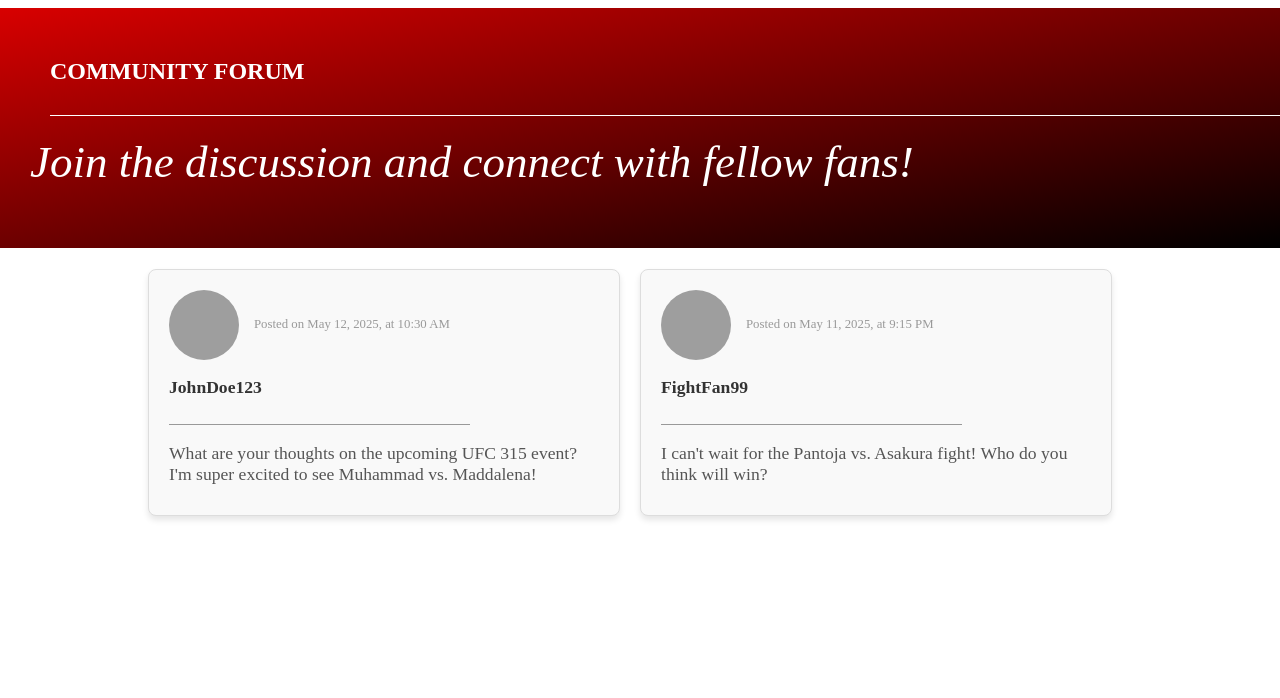
After one commit to Eskibal/KnockOut_Zone, a PHP site: page /forum.html in a window 1280 px wide; the page is wider, and only the part inside the window is pictured. The commit adds this page. Shown: the part 102-800 px from the top of that part. Run offline with PHP 8.4, Linux system fonts and the light colour scheme; grey boxes are pictures that could not be loaded.

Commit message:
created forum.html

```diff
--- /dev/null
+++ b/view/css/forum.css
@@ -0,0 +1,201 @@
+body {
+    font-family: 'Bahnschrift';
+    margin: 0;
+}
+
+header {
+    max-width: 100%;
+}
+
+nav {
+    position: fixed;
+    display: flex;
+    background: linear-gradient(to bottom right, #000000, #333333);
+    align-items: center;
+    justify-content: center;
+    padding: 10px 0;
+    width: 100%;
+}
+
+a {
+    text-decoration: none;
+}
+
+.logo-container {
+    display: block;
+    width: 90px;
+    transition: transform 0.3s;
+}
+
+.logo-container:hover {
+    transform: scale(1.1);
+}
+
+nav ul {
+    display: flex;
+    list-style: none;
+    align-items: center;
+    margin-inline: 5%;
+}
+
+nav ul li {
+    display: flex;
+    flex-direction: column;
+}
+
+nav ul li a {
+    color: #ffffff;
+    font-size: 20px;
+    padding: 10px 20px;
+    transition: background-color 0.3s, color 0.3s, transform 0.3s, font-weight 0.3s;
+}
+
+nav ul li a:hover {
+    color: #ff0000;
+    font-weight: bold;
+    transform: scale(1.2);
+}
+
+.login-button {
+    color: #ffffff;
+    font-size: 20px;
+    padding: 10px 20px;
+    margin-left: 20px;
+    transition: transform 0.3s, color 0.3s, font-weight 0.3s;
+}
+
+.login-button:hover {
+    color: #ff0000;
+    font-weight: bold;
+    transform: scale(1.2);
+}
+
+.current {
+    color: #ff0000;
+    font-weight: bold;
+    font-size: 20px;
+    padding: 10px 20px;
+    cursor:grabbing;
+    font-style: oblique;
+    text-decoration: underline;
+}
+
+.login-button {
+    color: #ffffff;
+    font-size: 20px;
+    max-width: 100%;
+    width: 1%;
+    padding: 10px 20px;
+    margin-left: 50px;
+    transition: transform 0.3s, color 0.3s, font-weight 0.3s;
+}
+
+.login-button img {
+    width: 20px;
+    height: 20px;
+    transform: scale(3);
+}
+
+.login-button:hover {
+    color: #ff0000;
+    font-weight: bold;
+    transform: scale(1.2);
+}
+
+hr {
+    border: 0;
+    height: 1px;
+    margin: 0;
+}
+
+.banner {
+    width: 100%;
+    height: 30vh;
+    margin-top: 8.5%;
+    display: flex;
+    flex-direction: column;
+    max-height: 100vh;
+    object-fit: cover;
+    background: linear-gradient(to bottom right, #d80000, #000000);
+}
+
+.banner h2 {
+    font-family: 'Bahnschrift Light';
+    color: #ffffff;
+    margin: 10px 0px 0px 0px;
+    padding: 40px 50px;
+}
+
+.banner p {
+    font-size: 45px;
+    font-family: 'Bahnschrift Light';
+    font-style: italic;
+    color: #ffffff;
+    margin: 0;
+    padding: 10px 30px;
+}
+
+.banner hr {
+    max-width: 100%;
+    width: 100%;
+    background-color: #ffffff;
+    margin: -10px 50px 10px;
+}
+
+.forum-posts {
+    display: grid;
+    grid-template-columns: auto auto auto;
+    gap: 20px;
+    padding: 20px;
+    margin-inline: 10%;
+}
+
+.forum-post {
+    display: flex;
+    background-color: #f9f9f9;
+    border: 1px solid #ddd;
+    border-radius: 8px;
+    padding: 20px;
+    box-shadow: 0 4px 6px rgba(0, 0, 0, 0.1);
+    transition: transform 0.3s;
+}
+
+.forum-post img {
+    width: 70px;
+    height: 70px;
+    border-radius: 100px;
+    margin-right: 15px;
+}
+
+.forum-post:hover {
+    transform: scale(1.01);
+}
+
+.username {
+    font-size: 1.1em;
+    font-weight: bold;
+    color: #333;
+}
+
+.post-content {
+    font-size: 1.1em;
+    color: #555;
+    margin-bottom: 10px;
+}
+
+.timestamp {
+    font-size: 0.8em;
+    color: #999;
+}
+
+.forum-info hr {
+    max-width: 100%;
+    width: 70%;
+    background-color: #999;
+    margin-top: -10px;
+}
+
+.forum-header {
+    display: flex;
+    align-items: center;
+}
--- /dev/null
+++ b/view/forum.html
@@ -0,0 +1,69 @@
+<!DOCTYPE html>
+<html lang="en">
+
+<head>
+    <meta charset="UTF-8">
+    <meta name="viewport" content="width=device-width, initial-scale=1.0">
+    <title>Forum - Knockout Zone</title>
+    <link rel="stylesheet" href="css/forum.css">
+</head>
+
+<body>
+    <div>
+        <header>
+            <nav>
+                <a href="index.html" class="logo-container">
+                    <img class="logo-container" src="../resources/images/logolight.png" alt="Knockout Zone Logo">
+                </a>
+                <ul class="nav-list">
+                    <li><a href="store.html">STORE</a></li>
+                    <li class="current">FORUM</a></li>
+                    <li><a href="events.html">EVENTS</a></li>
+                    <li><a href="fighters.html">FIGHTERS</a></li>
+                    <li><a href="ranking.html">RANKING</a></li>
+                </ul>
+                <a href="profile.php" class="login-button">
+                    <img src="../resources/profiles/default-profile.png" alt="Default Profile Picture">
+                </a>
+            </nav>
+        </header>
+        <hr>
+        <div class="banner">
+            <h2>COMMUNITY FORUM</h2>
+            <hr>
+            <p>Join the discussion and connect with fellow fans!</p>
+        </div>
+        <hr>
+        <article class="forum-posts">
+            <section class="forum-post">
+                <a href="#">
+                    <div class="forum-header">
+                        <img src="../resources/profiles/default-profile.png" alt="User Profile">
+                        <span class="timestamp">Posted on May 12, 2025, at 10:30 AM</span>
+                    </div>
+                    <div class="forum-info">
+                        <h3 class="username">JohnDoe123</h3>&nbsp;
+                        <hr>
+                        <p class="post-content">What are your thoughts on the upcoming UFC 315 event? I'm super excited
+                            to see Muhammad vs. Maddalena!</p>
+                    </div>
+                </a>
+            </section>
+            <section class="forum-post">
+                <a href="#">
+                    <div class="forum-header">
+                        <img src="../resources/profiles/default-profile.png" alt="User Profile">
+                        <span class="timestamp">Posted on May 11, 2025, at 9:15 PM</span>
+                    </div>
+                    <div class="forum-info">
+                        <h3 class="username">FightFan99</h3>&nbsp;
+                        <hr>
+                        <p class="post-content">I can't wait for the Pantoja vs. Asakura fight! Who do you think will win?</p>
+                    </div>
+                </a>
+            </section>
+        </article>
+    </div>
+</body>
+
+</html>
--- a/view/profile.php
+++ b/view/profile.php
@@ -33,13 +33,13 @@ if (isset($_SESSION["success"])) {
 <body>
     <header>
         <nav>
-            <a href="home.php" class="logo-container">
+            <a href="home.html" class="logo-container">
                 <img src="../resources/images/logolight.png" alt="Knockout Zone Logo">
             </a>
             <ul class="nav-list">
                 <li><a href="store.html">STORE</a></li>
                 <li><a href="forum.html">FORUM</a></li>
-                <li><a href="events.php">EVENTS</a></li>
+                <li><a href="events.html">EVENTS</a></li>
                 <li><a href="fighters.html">FIGHTERS</a></li>
                 <li><a href="ranking.html">RANKING</a></li>
             </ul>
@@ -66,8 +66,8 @@ if (isset($_SESSION["success"])) {
             <?php echo htmlspecialchars($row['email']); ?>
             <hr>
 
+            <?php if ($_SESSION["user"] === 'admin'): ?>
             <h2>Change Profile Picture</h2>
-            <?php if ($_SESSION["user"] === 'admin'): ?>
                 <form action="../controller/subir_imagen.php" method="POST" enctype="multipart/form-data">
                     <input type="file" name="imagen" accept="image/*" required>
                     <input type="hidden" name="name" value="<?php echo htmlspecialchars($_SESSION['user']); ?>"><br>
```
Also changed, not shown: view/css/events.css (+15 -15 lines), view/events.html (+8 -6 lines), view/home.html (+2 -13 lines).
